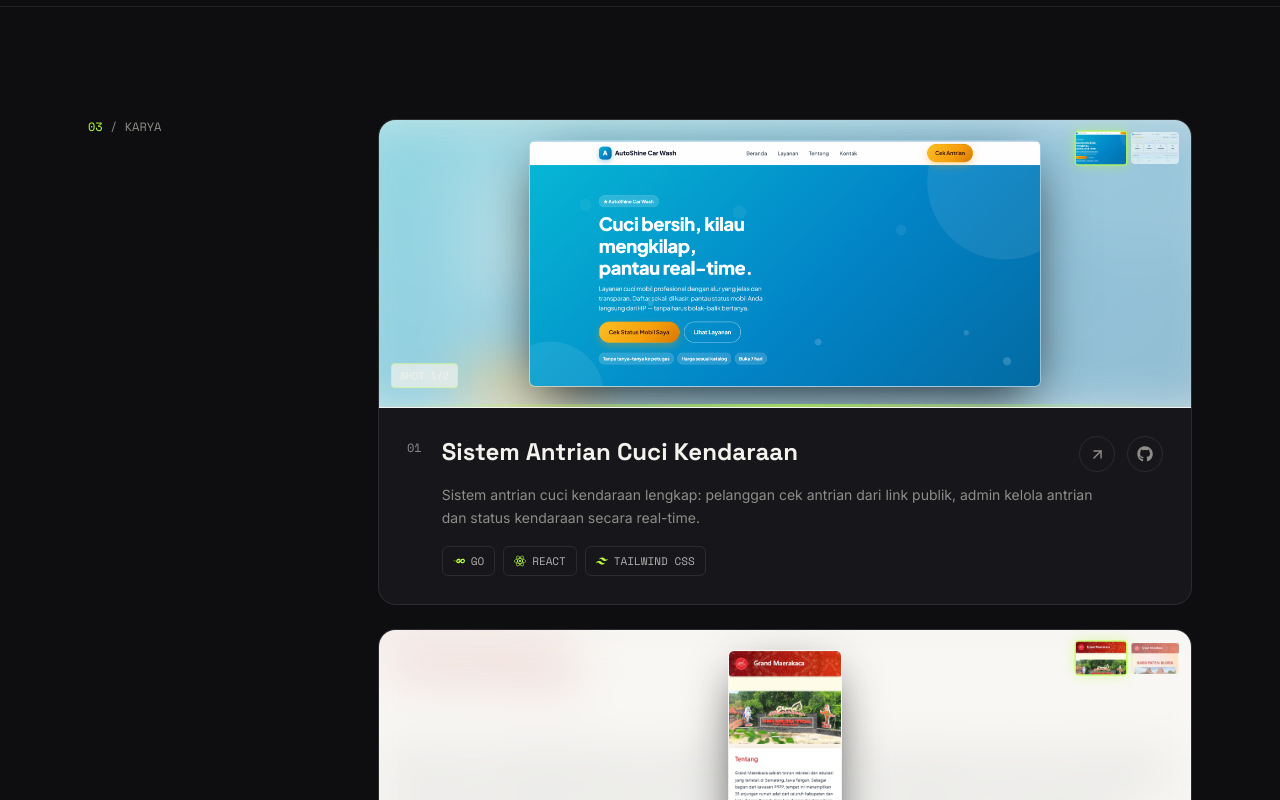
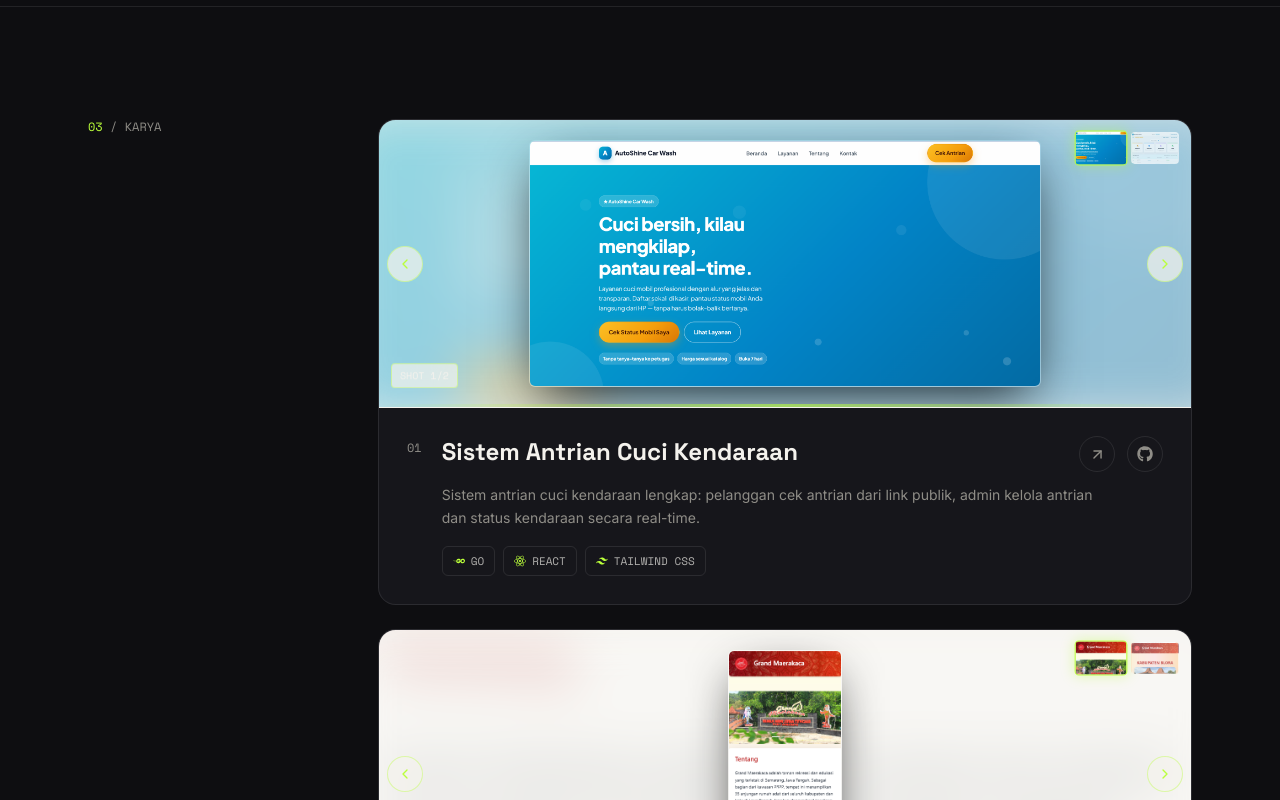
Before and after one commit to setyaardik/porto, a React (Vite) app: page / in a window 1280 px wide. Shown: the part 2280-3080 px from the top of the page. Built offline with nearby package versions, Linux system fonts and the light colour scheme; the HTML template or start-up script is replaced by a standard one.

Commit message:
tambah arrow & auto-slide ganti screenshot

```diff
--- a/src/components/Projects.tsx
+++ b/src/components/Projects.tsx
@@ -1,7 +1,7 @@
-import { useState } from 'react'
+import { useState, useEffect } from 'react'
 import { AnimatePresence, motion } from 'framer-motion'
 import { FaGithub } from 'react-icons/fa6'
-import { ArrowUpRight } from 'lucide-react'
+import { ArrowUpRight, ChevronLeft, ChevronRight } from 'lucide-react'
 import { profile } from '../data'
 import Reveal from '../motion/Reveal'
 import Tilt from '../motion/Tilt'
@@ -13,14 +13,24 @@ type Project = (typeof profile.projects)[number]
 function Preview({ p }: { p: Project }) {
   const images = (p.images?.length ? p.images : p.image ? [p.image] : []) as string[]
   const [active, setActive] = useState(0)
+  const [hovered, setHovered] = useState(false)
   const idx = images.length ? Math.min(active, images.length - 1) : 0
   const img = images[idx]
+
+  useEffect(() => {
+    if (images.length < 2 || hovered) return
+    const id = setInterval(() => setActive((a) => (a + 1) % images.length), 3500)
+    return () => clearInterval(id)
+  }, [images.length, hovered])
 
   const pick = (e: React.SyntheticEvent, i: number) => {
     e.preventDefault()
     e.stopPropagation()
     setActive(i)
   }
+
+  const prev = (e: React.SyntheticEvent) => pick(e, (idx - 1 + images.length) % images.length)
+  const next = (e: React.SyntheticEvent) => pick(e, (idx + 1) % images.length)
 
   if (!img) {
     return (
@@ -42,7 +52,11 @@ function Preview({ p }: { p: Project }) {
   }
 
   return (
-    <div className="relative h-60 md:h-72 overflow-hidden border-b border-line bg-ink">
+    <div
+      className="relative h-60 md:h-72 overflow-hidden border-b border-line bg-ink group/preview"
+      onMouseEnter={() => setHovered(true)}
+      onMouseLeave={() => setHovered(false)}
+    >
       <img
         src={img}
         alt=""
@@ -80,7 +94,32 @@ function Preview({ p }: { p: Project }) {
       </span>
 
       {images.length > 1 && (
-        <div className="absolute top-3 right-3 flex gap-1.5">
+        <>
+          <span
+            role="button"
+            tabIndex={0}
+            onClick={prev}
+            onKeyDown={(e) => e.key === 'Enter' && prev(e)}
+            aria-label="Screenshot sebelumnya"
+            className="absolute left-2 top-1/2 -translate-y-1/2 z-20 w-9 h-9 grid place-items-center rounded-full bg-ink/70 border border-lime/40 text-lime backdrop-blur-md cursor-pointer hover:bg-lime hover:text-bg transition-colors"
+          >
+            <ChevronLeft size={16} />
+          </span>
+          <span
+            role="button"
+            tabIndex={0}
+            onClick={next}
+            onKeyDown={(e) => e.key === 'Enter' && next(e)}
+            aria-label="Screenshot berikutnya"
+            className="absolute right-2 top-1/2 -translate-y-1/2 z-20 w-9 h-9 grid place-items-center rounded-full bg-ink/70 border border-lime/40 text-lime backdrop-blur-md cursor-pointer hover:bg-lime hover:text-bg transition-colors"
+          >
+            <ChevronRight size={16} />
+          </span>
+        </>
+      )}
+
+      {images.length > 1 && (
+        <div className="absolute top-3 right-3 z-20 flex gap-1.5">
           {images.map((im, i) => (
             <span
               key={im}
@@ -90,7 +129,7 @@ function Preview({ p }: { p: Project }) {
               onKeyDown={(e) => e.key === 'Enter' && pick(e, i)}
               aria-label={`Lihat screenshot ${i + 1}`}
               className={`block h-8 w-12 rounded border cursor-pointer transition-all duration-300 ${
-                i === idx ? 'border-lime scale-110 shadow-[0_0_12px_rgba(186,255,58,0.4)]' : 'border-white/25 opacity-60 hover:opacity-100'
+                i === idx ? 'border-lime scale-110 shadow-[0_0_12px_rgba(186,255,58,0.4)]' : 'border-white/30 opacity-70 hover:opacity-100'
               }`}
               style={{ backgroundImage: `url(${im})`, backgroundSize: 'cover', backgroundPosition: 'top' }}
             />
```
